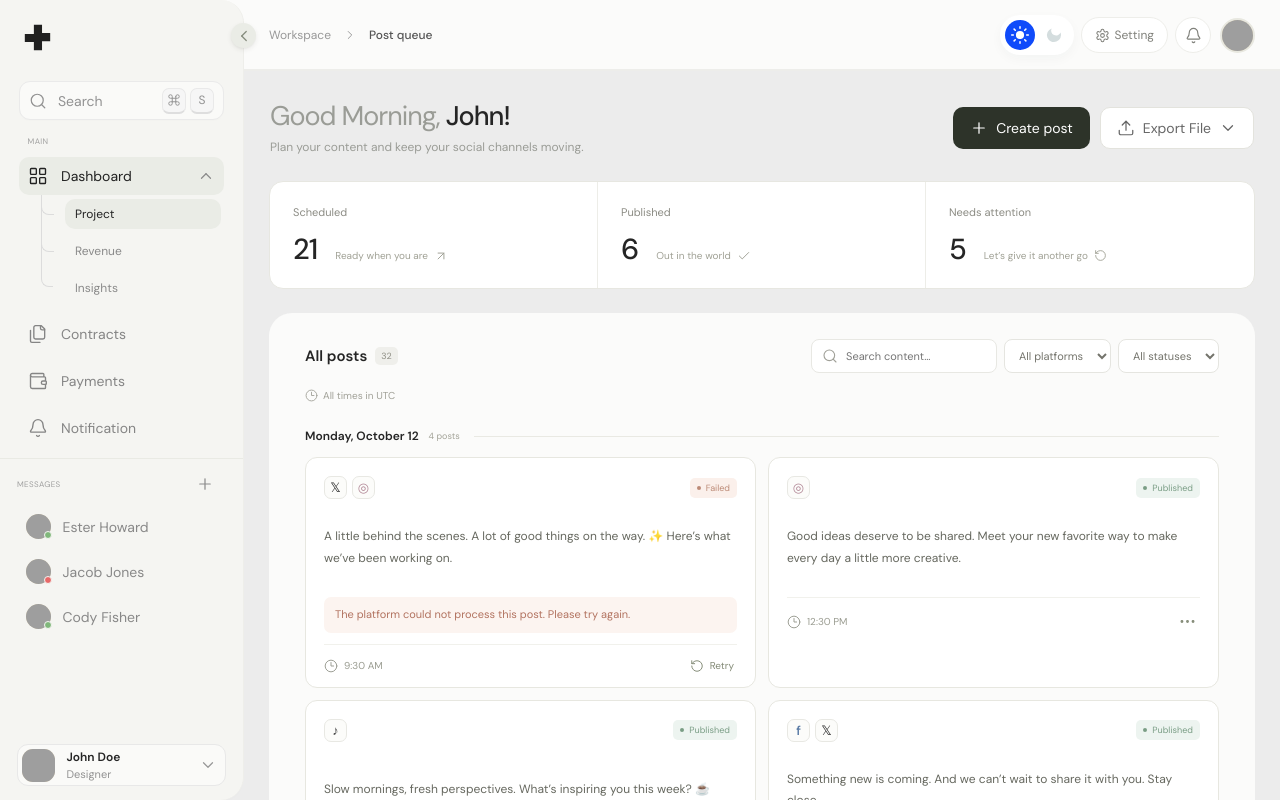
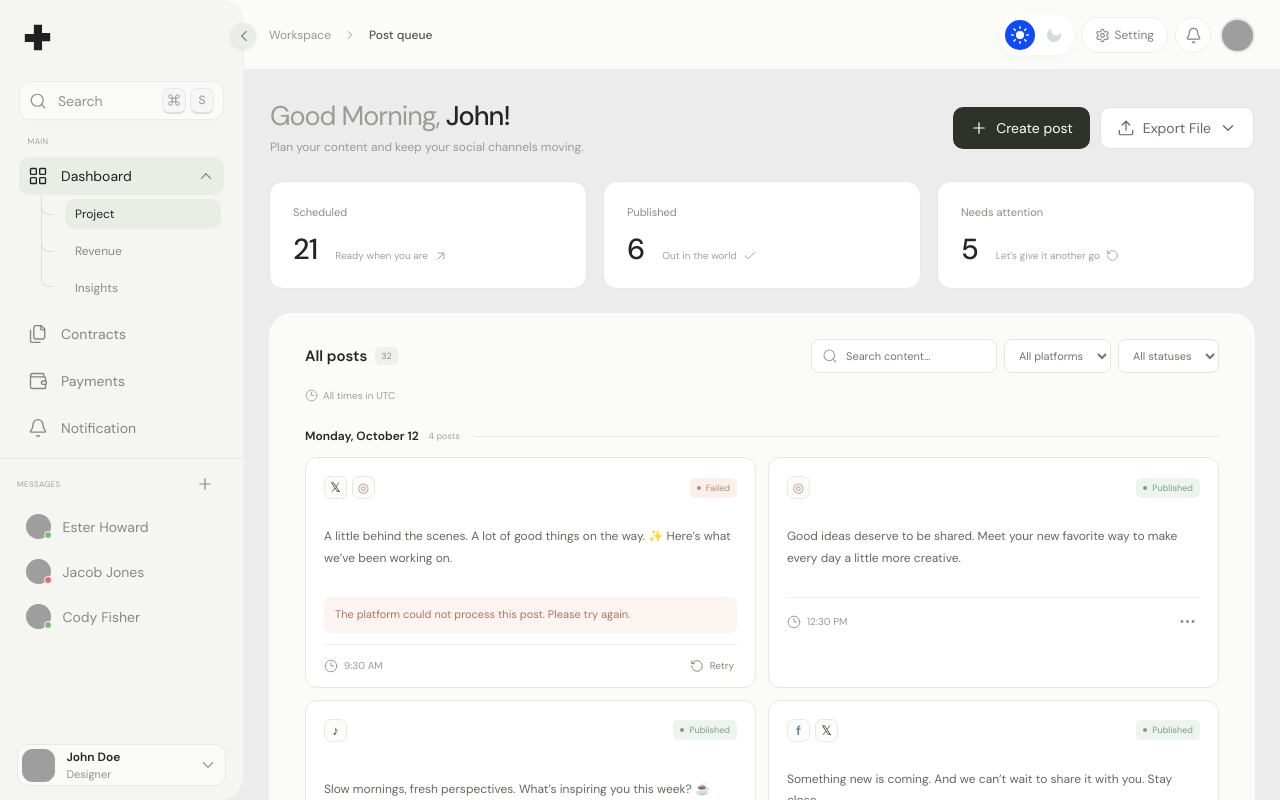
Before and after one commit to sohanpaliyal/postschedular, a React (Vite) app: page / in a window 1280 px wide. Shown: the top 800 px of the page. Built offline with nearby package versions, Linux system fonts and the light colour scheme; grey boxes are pictures that could not be loaded.

Commit message:
style: separate summary tiles with equal gaps and matching radii

```diff
--- a/src/styles.css
+++ b/src/styles.css
@@ -107,3 +107,9 @@
 /* Keep main navigation geometry consistent in both sidebar states. */
 .sidebar nav{display:flex;flex-direction:column;gap:9px}
 .sidebar .nav-item{height:38px}
+
+/* Independent summary cards with matching corners and equal spacing. */
+.workspace>.overview{gap:16px;background:transparent;border:0;border-radius:0}
+.workspace>.overview>div{min-width:0;background:#fff;border:1px solid #e7e7e1;border-radius:14px}
+.workspace>.overview>div:last-child{border-right:1px solid #e7e7e1}
+@media(max-width:760px){.workspace>.overview{gap:10px}}
--- a/src/theme.css
+++ b/src/theme.css
@@ -71,3 +71,7 @@ body,.topbar,.topbar::before,.page-content,.overview,.post-card,dialog,.date-pic
 :root[data-theme='dark'] .date-picker-time>span,:root[data-theme='dark'] .date-picker-zone{color:#9fb489}
 :root[data-theme='dark'] .skeletons>div{background:linear-gradient(100deg,#303a30 20%,#414e3a 50%,#303a30 80%);background-size:200% 100%}
 @media(prefers-reduced-motion:reduce){body,.topbar,.topbar::before,.page-content,.overview,.post-card,dialog,.date-picker-panel,.profile-menu{transition:none}}
+
+:root[data-theme='dark'] .workspace>.overview{background:transparent;border:0}
+:root[data-theme='dark'] .workspace>.overview>div{background:#303735;border-color:#414a41}
+.overview>div{transition:background-color .65s ease,color .65s ease,border-color .65s ease}
```
